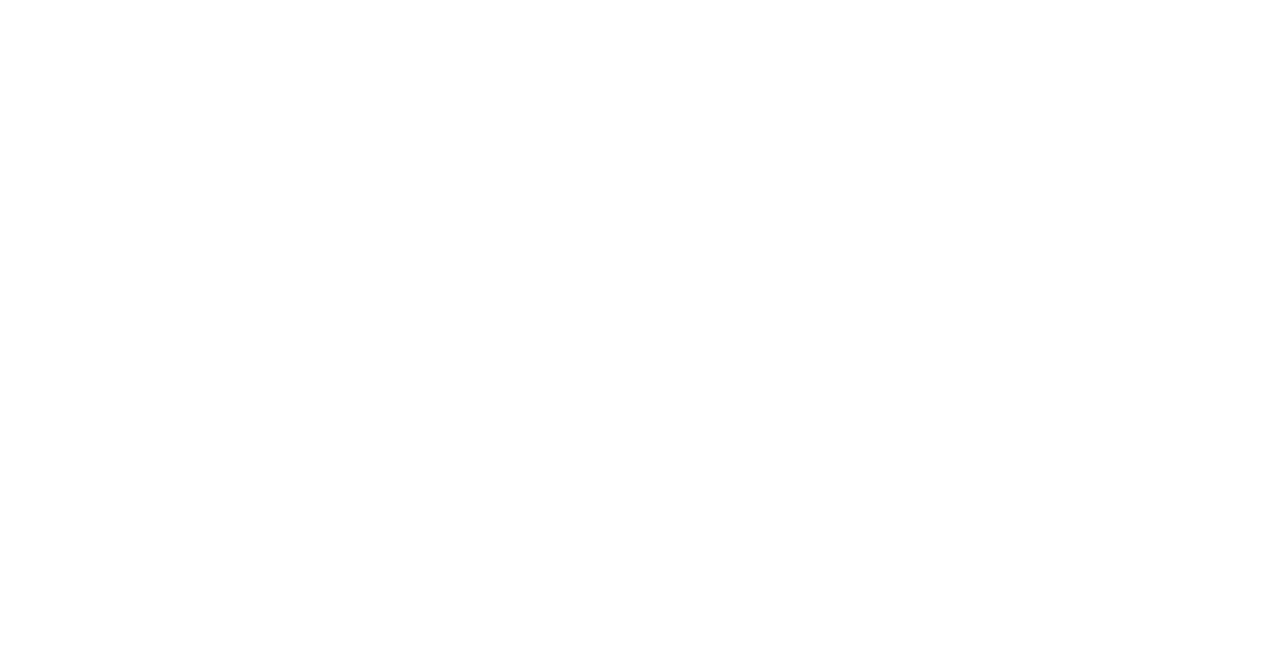
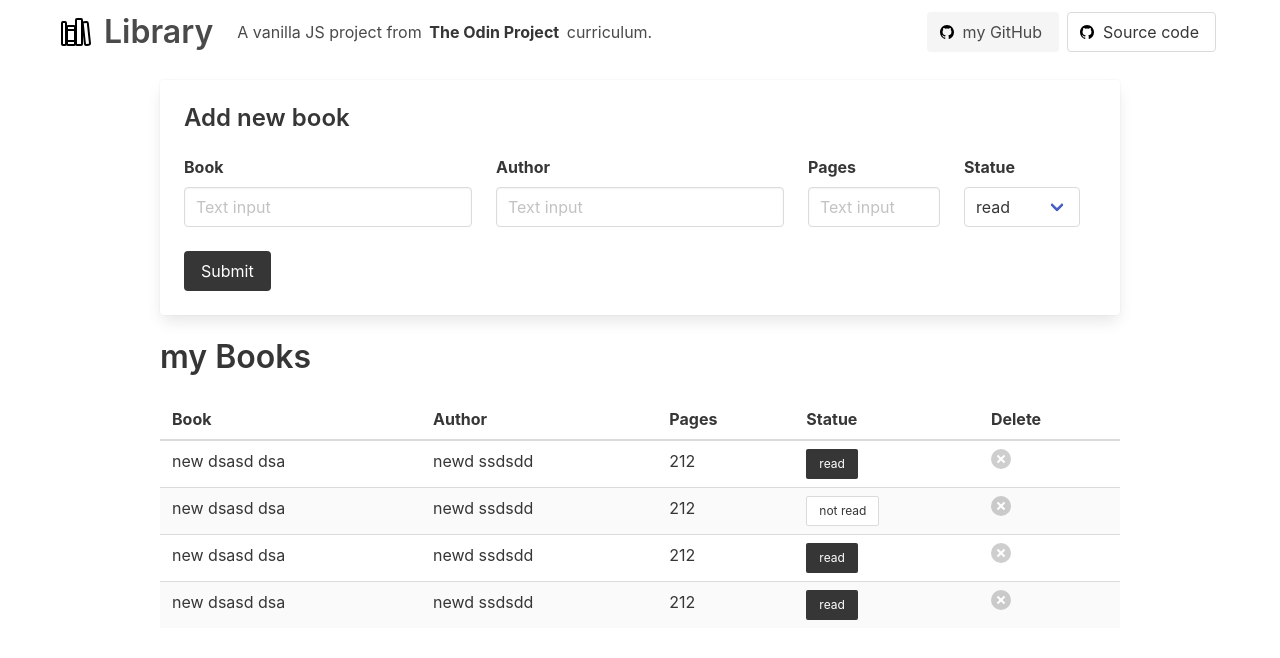
Before and after one commit to mohammedsobhi/TOP-library, a plain HTML site: page index.html in a window 1280 px wide. Drawn offline with nearby package versions, Linux system fonts and the light colour scheme.

Commit message:
finish the UI

```diff
--- a/app.js
+++ b/app.js
@@ -1 +1,23 @@
-console.log("library app");
+document.addEventListener("DOMContentLoaded", () => {
+  // Get all "navbar-burger" elements
+  const $navbarBurgers = Array.prototype.slice.call(
+    document.querySelectorAll(".navbar-burger"),
+    0
+  );
+
+  // Check if there are any navbar burgers
+  if ($navbarBurgers.length > 0) {
+    // Add a click event on each of them
+    $navbarBurgers.forEach((el) => {
+      el.addEventListener("click", () => {
+        // Get the target from the "data-target" attribute
+        const target = el.dataset.target;
+        const $target = document.getElementById(target);
+
+        // Toggle the "is-active" class on both the "navbar-burger" and the "navbar-menu"
+        el.classList.toggle("is-active");
+        $target.classList.toggle("is-active");
+      });
+    });
+  }
+});
--- a/index.html
+++ b/index.html
@@ -8,7 +8,156 @@
   <title>Library</title>
 </head>
 <body>
+  <header class="container">
+    <nav class="navbar" role="navigation" aria-label="main navigation">
+      <div class="navbar-brand">
+        <figure class="image is-32x32 mt-4 ml-2">
+          <img src="assets/library-outline.svg">
+        </figure>
+        <h1 class="navbar-item title mb-0">
+          Library
+        </h1>
 
+        <a role="button" class="navbar-burger" aria-label="menu" aria-expanded="false" data-target="navbarBasicExample">
+          <span aria-hidden="true"></span>
+          <span aria-hidden="true"></span>
+          <span aria-hidden="true"></span>
+        </a>
+      </div>
+
+      <div id="navbarBasicExample" class="navbar-menu">
+        <div class="navbar-start">
+          <p class="navbar-item">
+            A vanilla JS project from <strong>&nbsp; The Odin Project &nbsp;</strong> curriculum.
+          </p>
+        </div>
+
+        <div class="navbar-end">
+          <div class="navbar-item">
+            <div class="buttons">
+              <a class="button is-light">
+                <span class="icon">
+                  <figure class="image is-16x16">
+                    <img src="assets/logo-github.svg">
+                  </figure>
+                </span>
+                <span>my GitHub</span>
+              </a>
+              <a class="button">
+                <span class="icon">
+                  <figure class="image is-16x16">
+                    <img src="assets/logo-github.svg">
+                  </figure>
+                </span>
+                <span>Source code</span>
+              </a>
+            </div>
+          </div>
+        </div>
+      </div>
+    </nav>
+  </header>
+
+
+  <main class="container is-max-desktop mt-4">
+    <div class="card mb-5">
+      <div class="card-content">
+        <p class="title is-4">
+          Add new book
+        </p>
+        <form>
+          <div class="columns">
+            <div class="column field mb-0">
+              <label class="label">Book</label>
+              <div class="control">
+                <input class="input" type="text" placeholder="Text input">
+              </div>
+            </div>
+            <div class="column field mb-0">
+              <label class="label">Author</label>
+              <div class="control">
+                <input class="input" type="text" placeholder="Text input">
+              </div>
+            </div>
+            <div class="column is-2 field mb-0">
+              <label class="label">Pages</label>
+              <div class="control">
+                <input class="input" type="number" placeholder="Text input" step="1">
+              </div>
+            </div>
+            <div class="column is-2 field mb-0">
+              <label class="label">Statue</label>
+              <div class="control">
+                <div class="select">
+                  <select>
+                    <option>read</option>
+                    <option>not read</option>
+                  </select>
+                </div>
+              </div>
+            </div>
+          </div>
+          <div class="field">
+            <div class="control">
+              <button class="button is-dark" >
+                Submit
+              </button>
+            </div>
+          </div>
+        </form>
+      </div>
+    </div>
+
+    <div class="container">
+      <h2 class="title">
+        my Books
+      </h2>
+      <div class="table-container">
+        <table class="table is-fullwidth is-striped books">
+          <thead>
+            <tr>
+              <th>Book</th>
+              <th>Author</th>
+              <th>Pages</th>
+              <th>Statue</th>
+              <th>Delete</th>
+            </tr>
+          </thead>
+          <tbody>
+            <tr>
+              <td>new dsasd dsa</td>
+              <td>newd ssdsdd</td>
+              <td>212</td>
+              <td><button class="button is-small is-dark">read</button></td>
+              <td><button class="delete"></button></td>
+            </tr>
+            <tr>
+              <td>new dsasd dsa</td>
+              <td>newd ssdsdd</td>
+              <td>212</td>
+              <td><button class="button is-small">not read</button></td>
+              <td><button class="delete"></button></td>
+            </tr>
+            <tr>
+              <td>new dsasd dsa</td>
+              <td>newd ssdsdd</td>
+              <td>212</td>
+              <td><button class="button is-small is-dark">read</button></td>
+              <td><button class="delete"></button></td>
+            </tr>
+            <tr>
+              <td>new dsasd dsa</td>
+              <td>newd ssdsdd</td>
+              <td>212</td>
+              <td><button class="button is-small is-dark">read</button></td>
+              <td><button class="delete"></button></td>
+            </tr>
+          </tbody>
+        </table>
+      </div>
+    </div>
+
+  </main>
 
   <script src="app.js"></script>
 </body>
```
Also changed, not shown: assets/library-outline.svg (added), assets/logo-github.svg (added).
